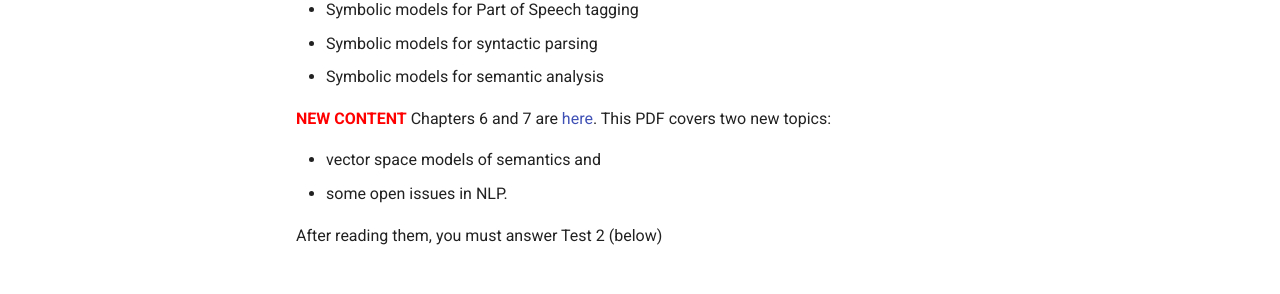
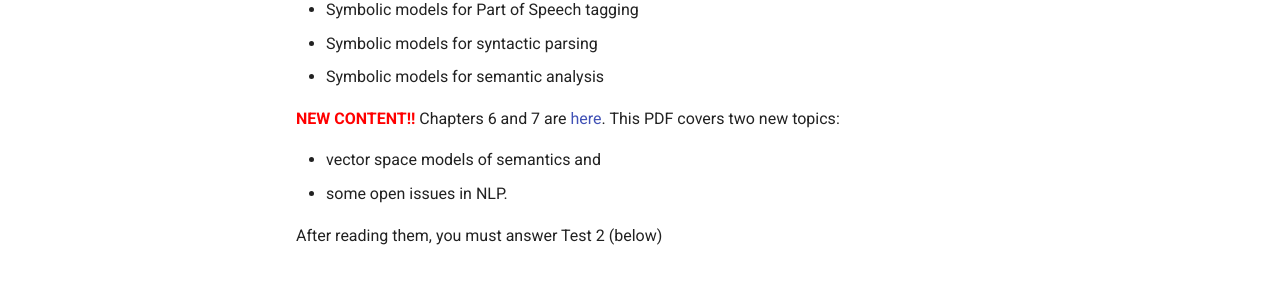
Before and after one commit to jaspock/tpln2324, an MkDocs documentation site: the page built from docs/cl.md, in a window 1280 px wide and 1100 px high. Shown: the part 341-635 px from the top of the window. Built offline with MkDocs 1.6.1 and Material for MkDocs 9.7.7, drawn with Linux system fonts in a browser that asks for light colours.

Commit message:
Update cl.md

```diff
--- a/docs/cl.md
+++ b/docs/cl.md
@@ -9,7 +9,7 @@ It covers the next topics:
 - Symbolic models for syntactic parsing
 - Symbolic models for semantic analysis
 
-<font color="red">**NEW CONTENT**</font> Chapters 6 and 7 are [here](TecnicasPLN-1_v03_caps6-7.pdf). This PDF covers two new topics:
+<font color="red">**NEW CONTENT!!**</font> Chapters 6 and 7 are [here](TecnicasPLN-1_v03_caps6-7.pdf). This PDF covers two new topics:
 
 - vector space models of semantics and
 - some open issues in NLP.
```
